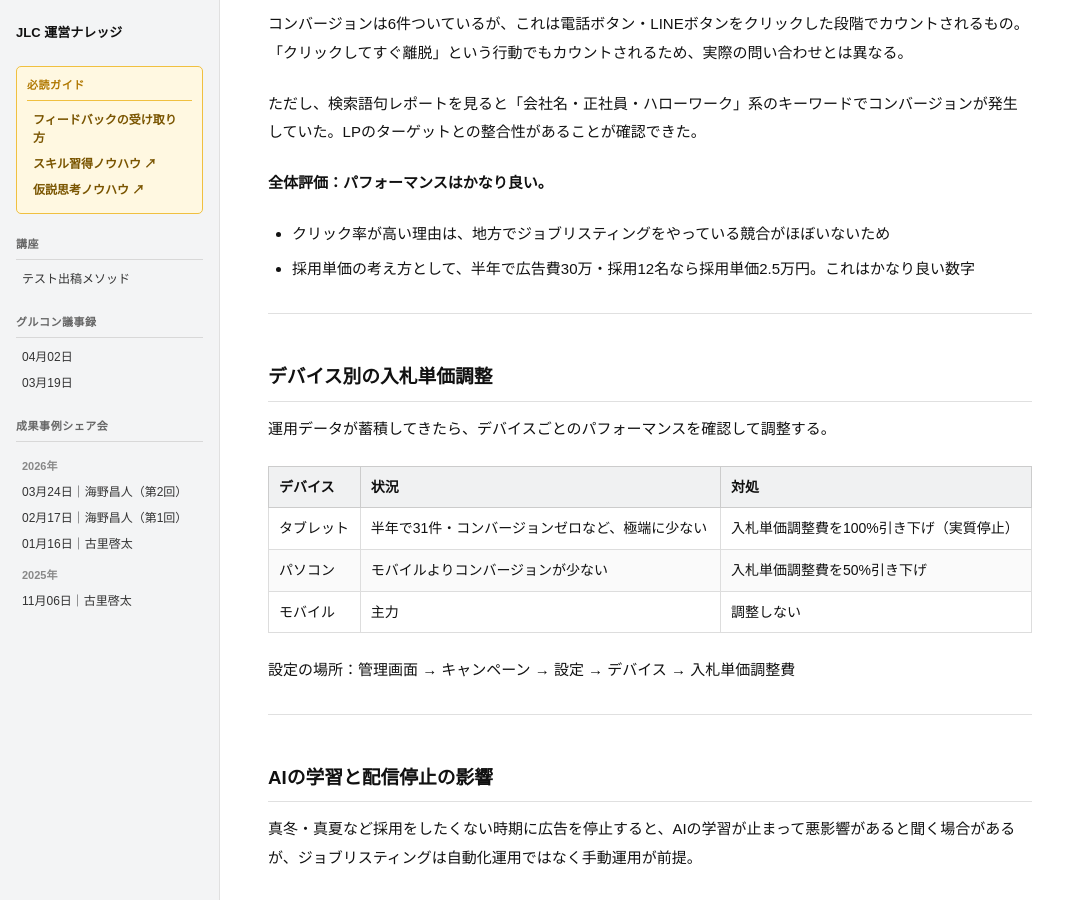
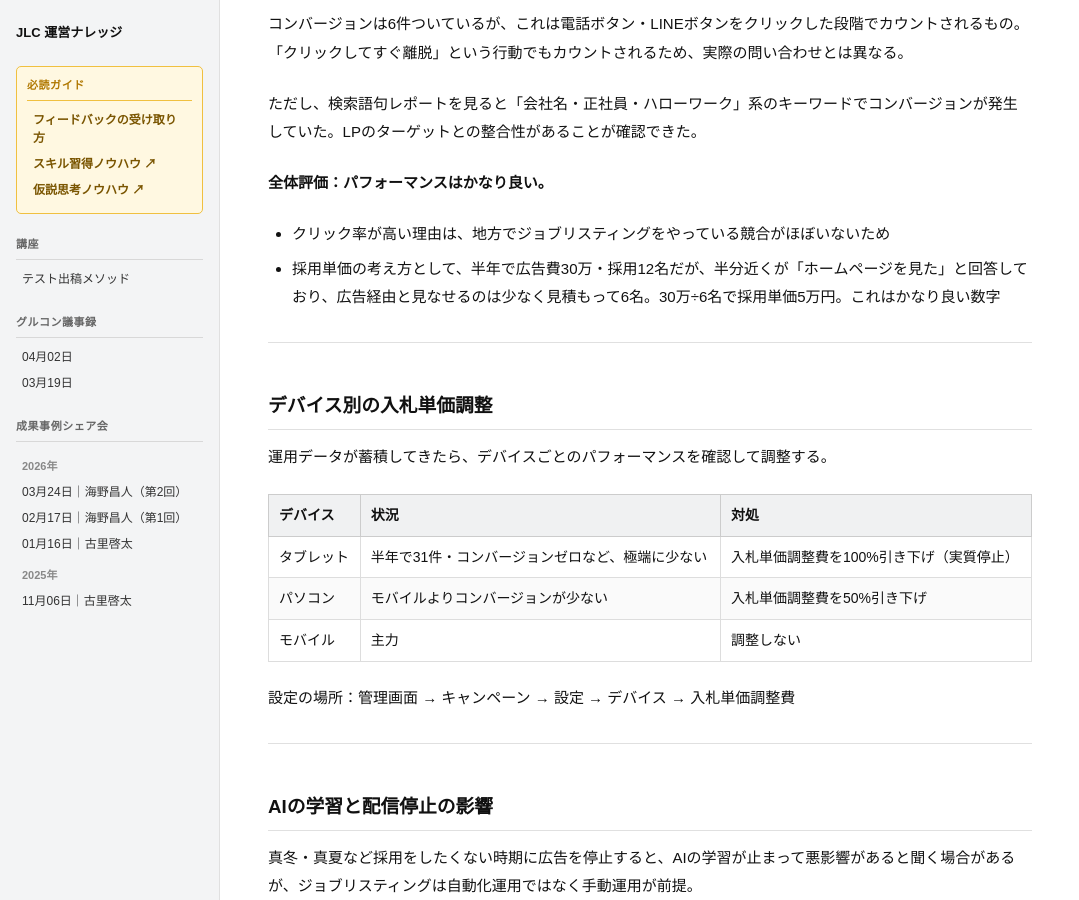
Before and after one commit to staffsolution/staffsolution-jlc, a Jekyll site: the page built from 講座/テスト出稿メソッド.md, in a window 1280 px wide and 900 px high, scrolled down 1380 px. Shown: the whole window, without its empty margins (0-1079 px from the left). Built offline with Jekyll 4.4.1, drawn with Linux system fonts in a browser that asks for light colours; our own code applies the rules of GitHub Pages for plain Markdown files.

Commit message:
テスト出稿メソッド：採用単価の根拠を正確に修正（5万円・広告経由6名ベース）
Made-with: Cursor

```diff
--- a/講座/テスト出稿メソッド.md
+++ b/講座/テスト出稿メソッド.md
@@ -53,7 +53,7 @@ layout: default
 **全体評価：パフォーマンスはかなり良い。**
 
 - クリック率が高い理由は、地方でジョブリスティングをやっている競合がほぼいないため
-- 採用単価の考え方として、半年で広告費30万・採用12名なら採用単価2.5万円。これはかなり良い数字
+- 採用単価の考え方として、半年で広告費30万・採用12名だが、半分近くが「ホームページを見た」と回答しており、広告経由と見なせるのは少なく見積もって6名。30万÷6名で採用単価5万円。これはかなり良い数字
 
 ---
 
```
